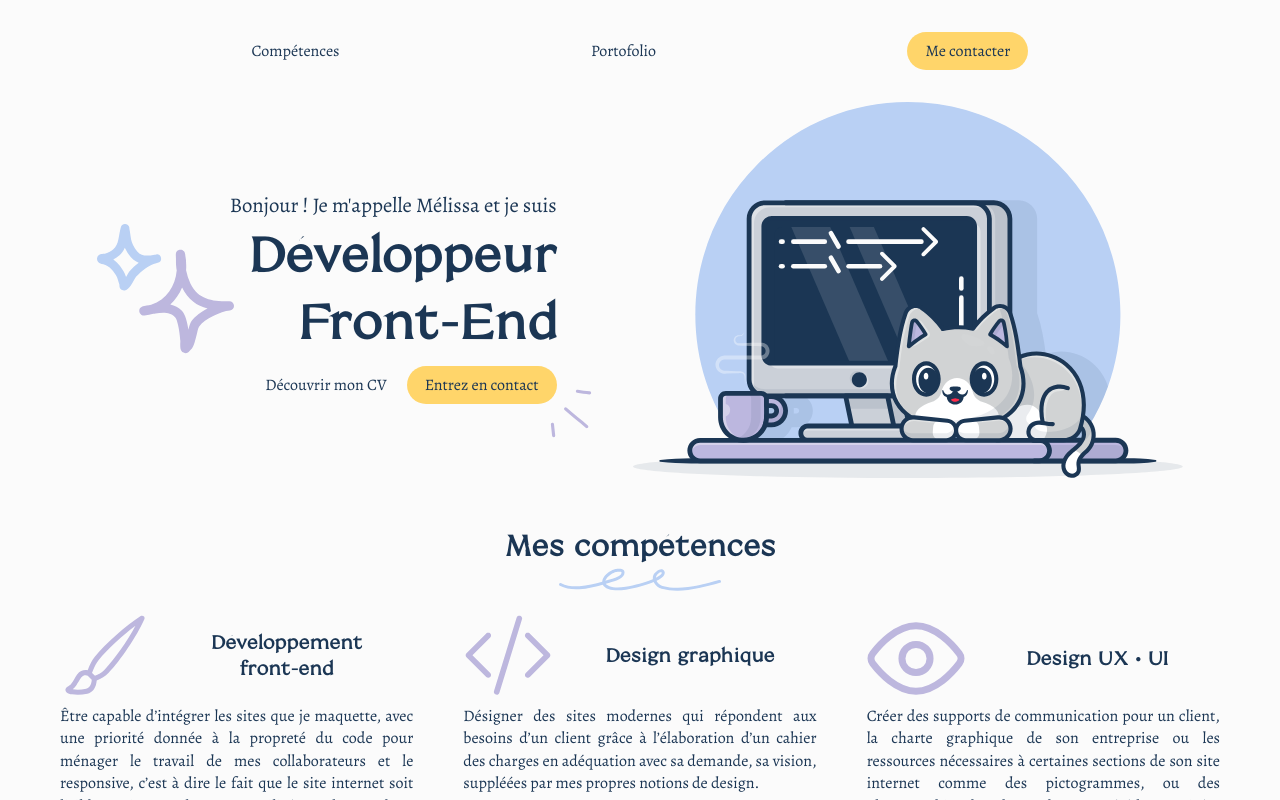
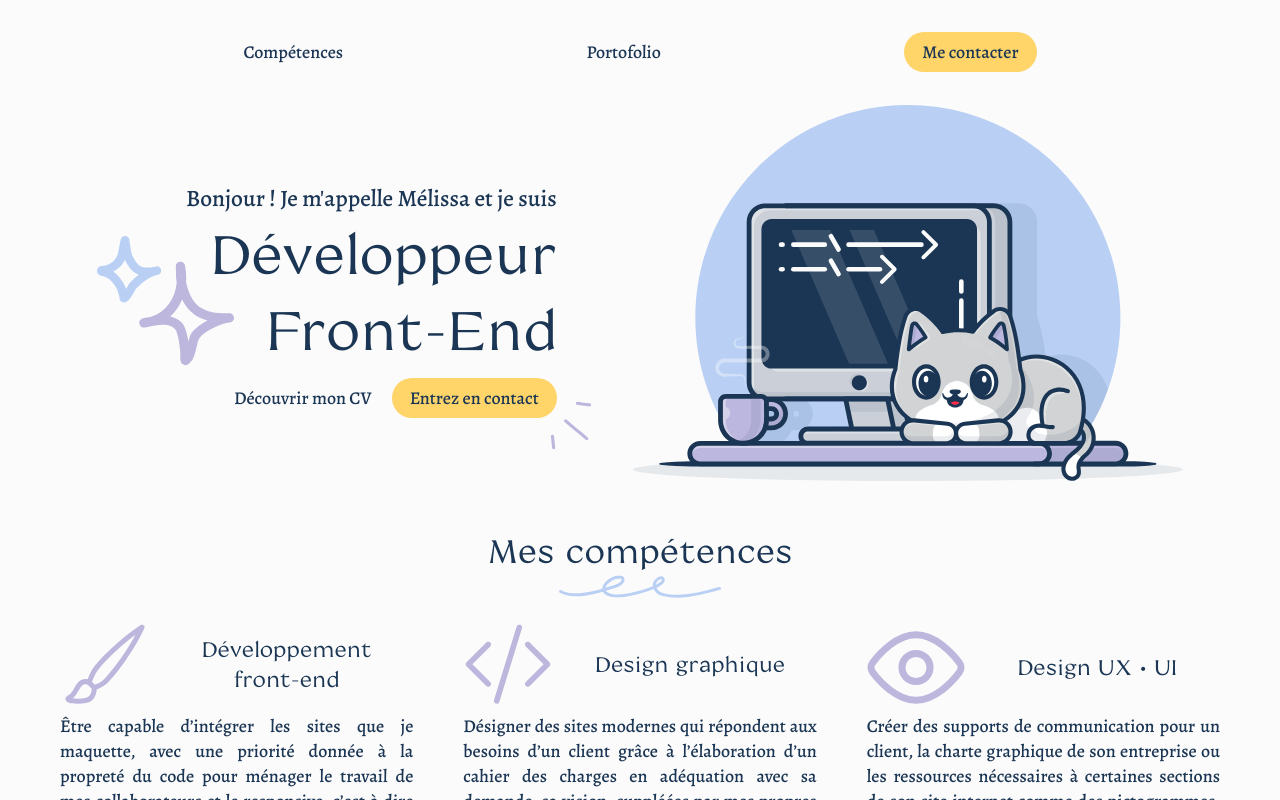
Before and after one commit to web-lux/portofolio-lux, a React (Vite) app: page / in a window 1280 px wide. Shown: the top 800 px of the page. Built offline with nearby package versions, Linux system fonts and the light colour scheme.

Commit message:
browser compatibility fixes

```diff
--- a/src/index.scss
+++ b/src/index.scss
@@ -4,7 +4,7 @@
 	font-display: swap;
 }
 
-@import url("https://fonts.googleapis.com/css2?family=Alegreya&family=Prata&display=swap");
+@import url("https://fonts.googleapis.com/css2?family=Alegreya:wght@400;500;&display=swap");
 
 * {
 	padding: 0;
@@ -23,6 +23,13 @@
 	cursor: pointer;
 }
 
+h1,
+h2,
+h3 {
+	// display bug in chrome if coconat is rendered in bold
+	font-weight: normal;
+}
+
 :root {
 	// variables
 	--title: "Coconat", "Prata", serif;
@@ -32,14 +39,22 @@
 	--secondary: #b9d0f4;
 	--tertiary: #ffd56a;
 	// baseline
-	-webkit-font-smoothing: antialiased;
 	scroll-behavior: smooth;
 	font-family: "Alegreya", "Georgia", serif;
-	font-size: 16px;
-	font-weight: 400;
+	font-size: 18px;
+	font-weight: 500;
 	line-height: 1.4;
 	color: var(--contrast);
 	background-color: var(--main);
+
+	@-moz-document url-prefix() {
+		// fix firefox rendering alegreya too bold
+		font-weight: 400;
+	}
+
+	@media screen and (max-width: 520px) {
+		font-size: 14px;
+	}
 }
 
 .wrapper {
@@ -91,12 +106,6 @@
 	position: absolute;
 }
 
-@media screen and (max-width: 520px) {
-	:root {
-		font-size: 14px;
-	}
-}
-
 .shadow {
 	box-shadow: 0px 0px 7px -1px rgba(0, 0, 0, 0.06), 0px 0px 37px -7px #d8d8d8;
 }
```
